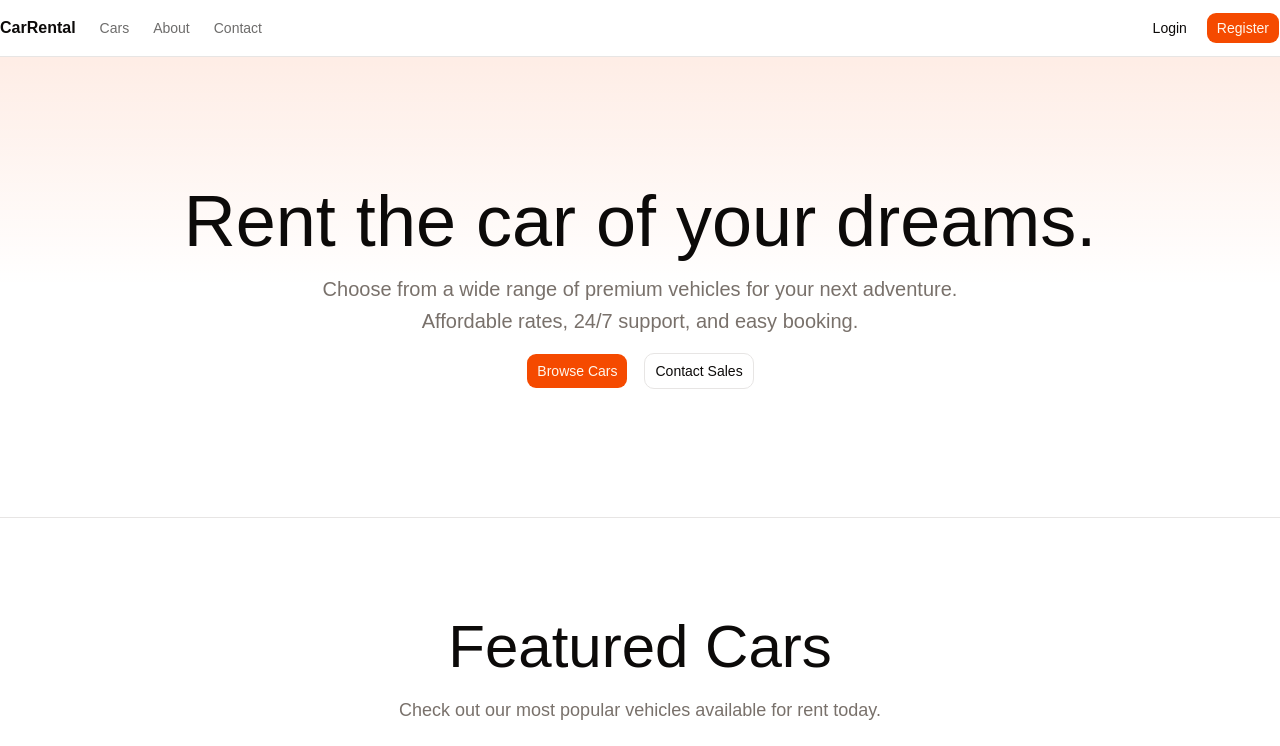
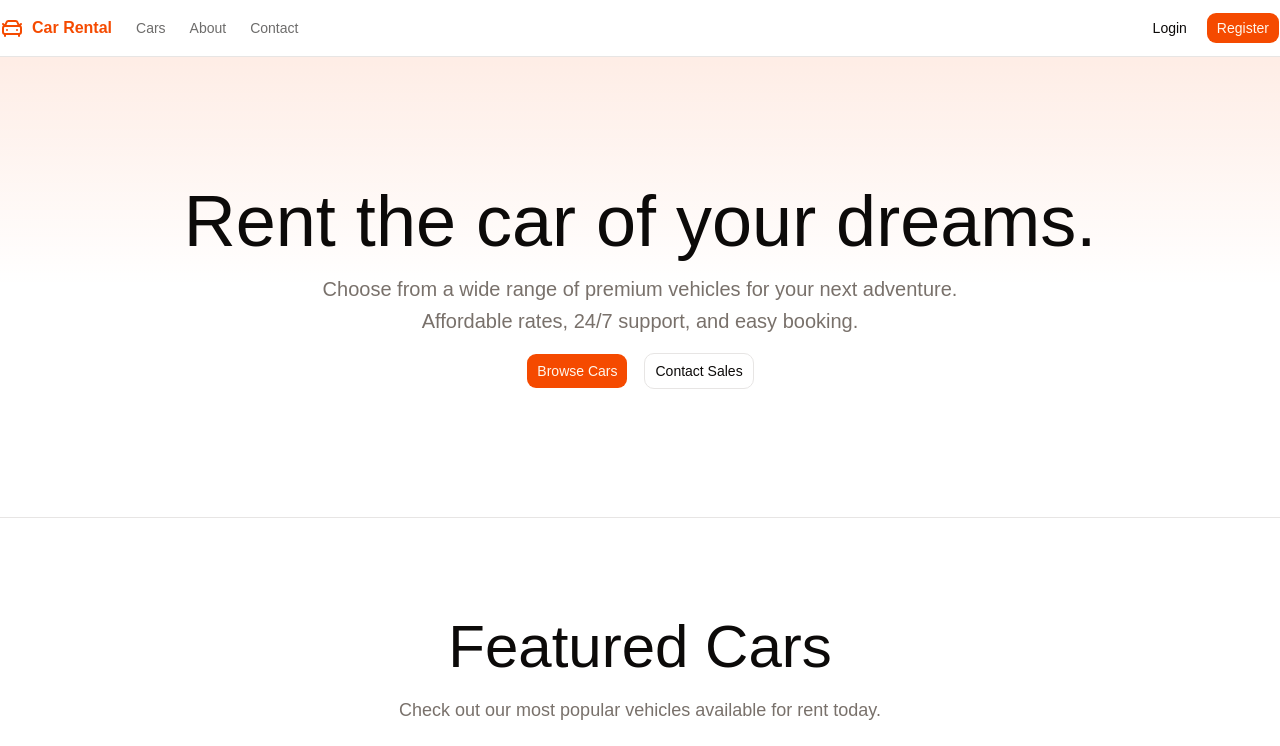
Before and after one commit to d-t-tam/car-rental-frontend, a React (Vite) app: page / in a window 1280 px wide. Shown: the top 746 px of the page. Built offline with nearby package versions, Linux system fonts and the light colour scheme.

Commit message:
feat: add Navbar component and update HTML document title to "Car Rental System"

```diff
--- a/index.html
+++ b/index.html
@@ -4,7 +4,7 @@
     <meta charset="UTF-8" />
     <link rel="icon" type="image/svg+xml" href="/vite.svg" />
     <meta name="viewport" content="width=device-width, initial-scale=1.0" />
-    <title>vite-app</title>
+    <title>Car Rental System</title>
   </head>
   <body>
     <div id="root"></div>
--- a/src/components/Navbar.tsx
+++ b/src/components/Navbar.tsx
@@ -1,13 +1,18 @@
+import { Button } from '@/components/ui/button';
+import { CarFrontIcon } from 'lucide-react';
 import { Link } from 'react-router-dom';
-import { Button } from '@/components/ui/button';
 
 export function Navbar() {
   return (
     <nav className='bg-background/95 supports-[backdrop-filter]:bg-background/60 sticky top-0 z-50 w-full border-b backdrop-blur'>
       <div className='container mx-auto flex h-14 items-center'>
         <div className='mr-4 hidden md:flex'>
-          <Link to='/' className='mr-6 flex items-center space-x-2'>
-            <span className='hidden font-bold sm:inline-block'>CarRental</span>
+          <Link
+            to='/'
+            className='text-primary mr-6 flex items-center space-x-2'
+          >
+            <CarFrontIcon />
+            <span className='hidden font-bold sm:inline-block'>Car Rental</span>
           </Link>
           <nav className='flex items-center space-x-6 text-sm font-medium'>
             <Link
```
